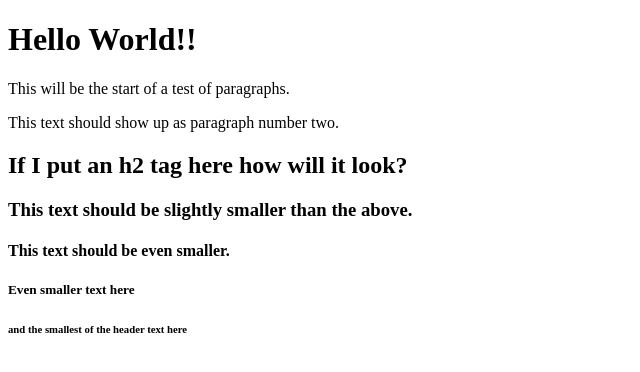
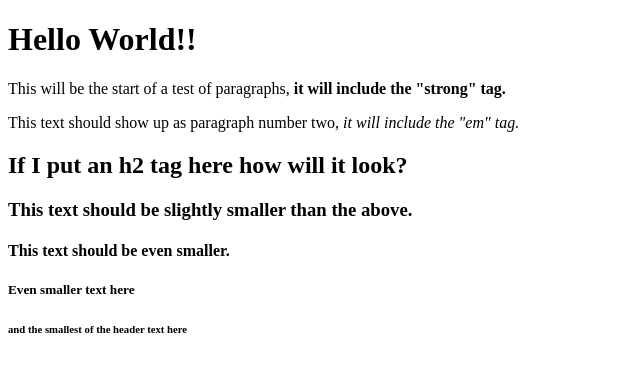
Before and after one commit to tyntheskyy/git_test, a plain HTML site: page html-boilerplate/index.html in a window 1280 px wide. Shown: the whole page, without its empty margins (0-640 px from the left). Drawn offline with Linux system fonts and the light colour scheme.

Commit message:
added <em> and <strong> elements to <p>

```diff
--- a/html-boilerplate/index.html
+++ b/html-boilerplate/index.html
@@ -7,8 +7,8 @@
 
     <body>
         <h1>Hello World!!</h1>
-        <p>This will be the start of a test of paragraphs.</p>
-        <p>This text should show up as paragraph number two.</p>
+        <p>This will be the start of a test of paragraphs, <strong>it will include the "strong" tag.</strong></p>
+        <p>This text should show up as paragraph number two, <em>it will include the "em" tag.</em></p>
         <h2>If I put an h2 tag here how will it look?</h2>
         <h3>This text should be slightly smaller than the above.</h3>
         <h4>This text should be even smaller.</h4>
```
